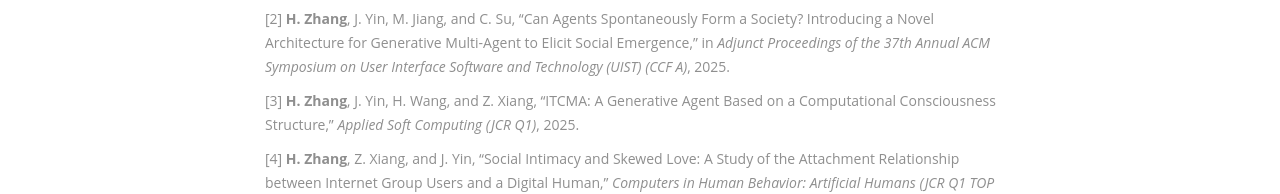
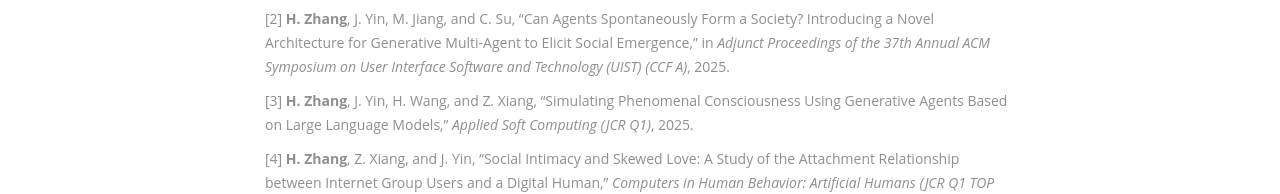
Before and after one commit to armihia/armihia.github.io, a plain HTML site: page index.html in a window 1280 px wide. Shown: the part 2571-2765 px from the top of the page. Drawn offline with nearby package versions, Linux system fonts and the light colour scheme.

Commit message:
Add files via upload

```diff
--- a/index.html
+++ b/index.html
@@ -178,7 +178,7 @@
               </p>
 
               <p>
-                	[3] <b>H. Zhang</b>, J. Yin, H. Wang, and Z. Xiang, “ITCMA: A Generative Agent Based on a Computational Consciousness Structure,” <i>Applied Soft Computing (JCR Q1)</i>, 2025.
+                	[3] <b>H. Zhang</b>, J. Yin, H. Wang, and Z. Xiang, “Simulating Phenomenal Consciousness Using Generative Agents Based on Large Language Models,” <i>Applied Soft Computing (JCR Q1)</i>, 2025.
               </p>
 
 			  <p>
@@ -275,7 +275,7 @@
 
 				<div class="item text-center">
 					<div style="width:90%;position:relative;left:5%;">
-			          <h2>ITCMA: A Generative Agent Based on a Computational Consciousness Structure</h2>
+			          <h2>Simulating Phenomenal Consciousness Using Generative Agents Based on Large Language Models</h2>
 			        </div>
 			        </br>
 			          <em>Applied Soft Computing, 2025</em>
```
